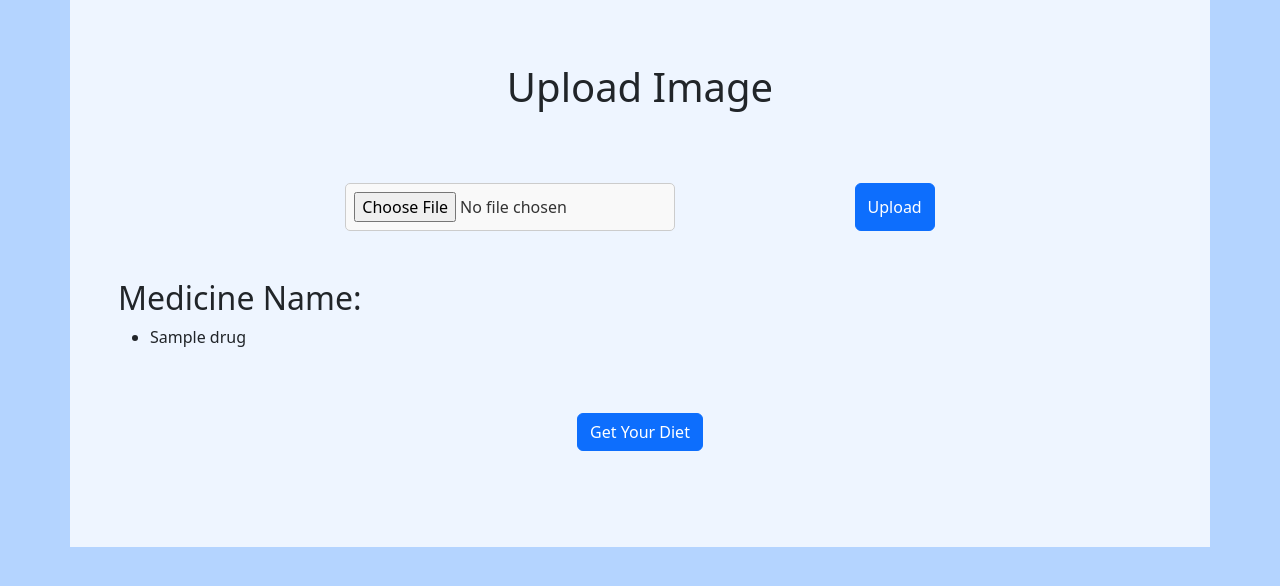
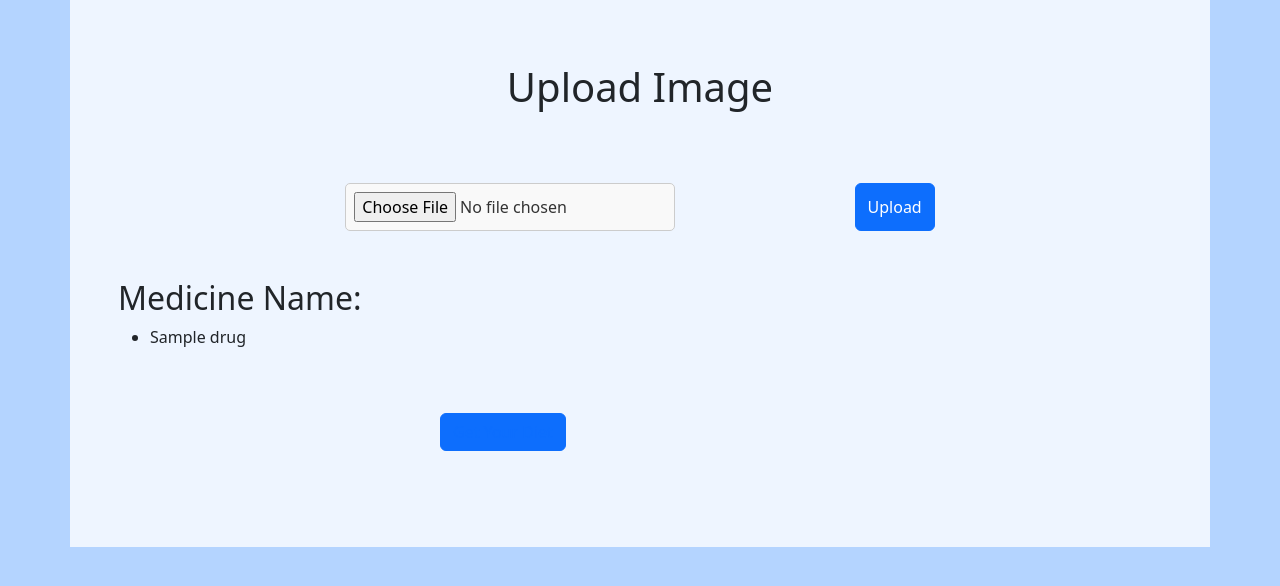
Before and after one commit to Vijayaa21/Health-Harbor, a Django app: template Health/templates/upload.html in a window 1280 px wide. Shown: the part 49-635 px from the top of the page. Run offline with Django 5.2, Linux system fonts and the light colour scheme; the template is opened without the code that fills it: most values are stand-ins (such as "Sample title", 1, 10 or a date in 2020); some libraries are stand-ins or nearby versions.

Commit message:
Revert "CSS to button"
This reverts commit 7065103cac86f3c42987f0a1e28bdd926a1b70e7.

```diff
--- a/Health/templates/upload.html
+++ b/Health/templates/upload.html
@@ -40,10 +40,6 @@
         input[type="file"]:hover {
             border-color: #007bff; /* Change border color on hover */
         }
-        a:link, a:visited {
-          color: white;
-          text-decoration: none;
-        }
 </style>
 </head>
 <body>
@@ -63,7 +59,7 @@
           {% endfor %}
         </ul>
         {% endif %}
-        <div class="container p-5 d-flex justify-content-center">
+        <div class="container p-5 d-flex justify-content-evenly">
         <button type="submit" class ="btn btn-primary "type="submit"><a href="/getdiet"> Get Your Diet </button>
     </div>
     </form>
```
Also changed, not shown: Health/db.sqlite3.
